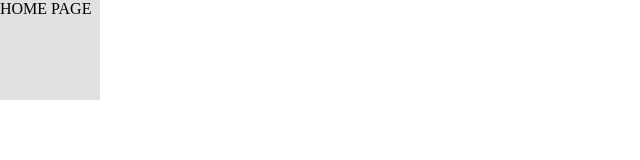
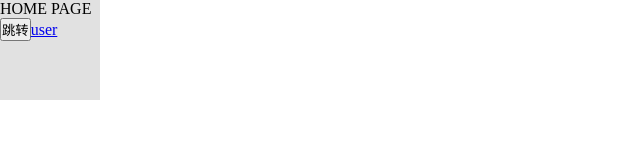
Before and after one commit to glkabc/vue3-vite2-text, a Vue app: page /home in a window 1280 px wide. Shown: the top 160 px of the page, without its empty margins (0-640 px from the left). Built offline with nearby package versions, Linux system fonts and the light colour scheme.

Commit message:
修改代码空格间隙为两个空格键

```diff
--- a/src/store/index.ts
+++ b/src/store/index.ts
@@ -1,21 +1,20 @@
-import { createStore } from 'vuex'
-import { User } from './type'
-
+import { createStore } from "vuex";
+import { StoreDataType, User } from "./type";
 
 const user: User = {
-    timeOut: 1000,
-    token: '',
-    name: '小明',
-    id: '123456765432',
-}
+  timeOut: 1000,
+  token: "",
+  name: "小明",
+  id: "123456765432",
+};
 
-const store = createStore({
-    state() {
-        return {
-            user,
-            count: 0,
-        }
-    }
-})
+const store = createStore<StoreDataType>({
+  state() {
+    return {
+      user,
+      count: 0,
+    };
+  },
+});
 
-export default store
+export default store;
--- a/src/views/home.vue
+++ b/src/views/home.vue
@@ -1,18 +1,29 @@
 <template>
   <div>
     HOME PAGE
+    <button @click="add">跳转</button>
+    <router-link to="/login">user</router-link>
     <router-view></router-view>
   </div>
 </template>
 
 <script lang="ts">
-import { useStore } from 'vuex'
+import { useStore} from 'vuex'
+import { useRouter } from 'vue-router'
 import { StoreDataType } from '../store/type'
 export default {
   name: 'Home',
   setup() {
     const store = useStore<StoreDataType>()
+    const router = useRouter()
     console.log(store.state)
+    const add = () => {
+      console.log('点击了')
+      router.push({path: '/home/user', replace: true})
+    }
+    return {
+      add,
+    }
   },
 }
 </script>
```
Also changed, not shown: src/store/type.ts (+7 -10 lines), src/views/404.vue (+4 -4 lines), src/views/user.vue (+4 -6 lines), src/components/about.vue (indentation only), src/router/index.ts (indentation only), src/views/login.vue (indentation only).
